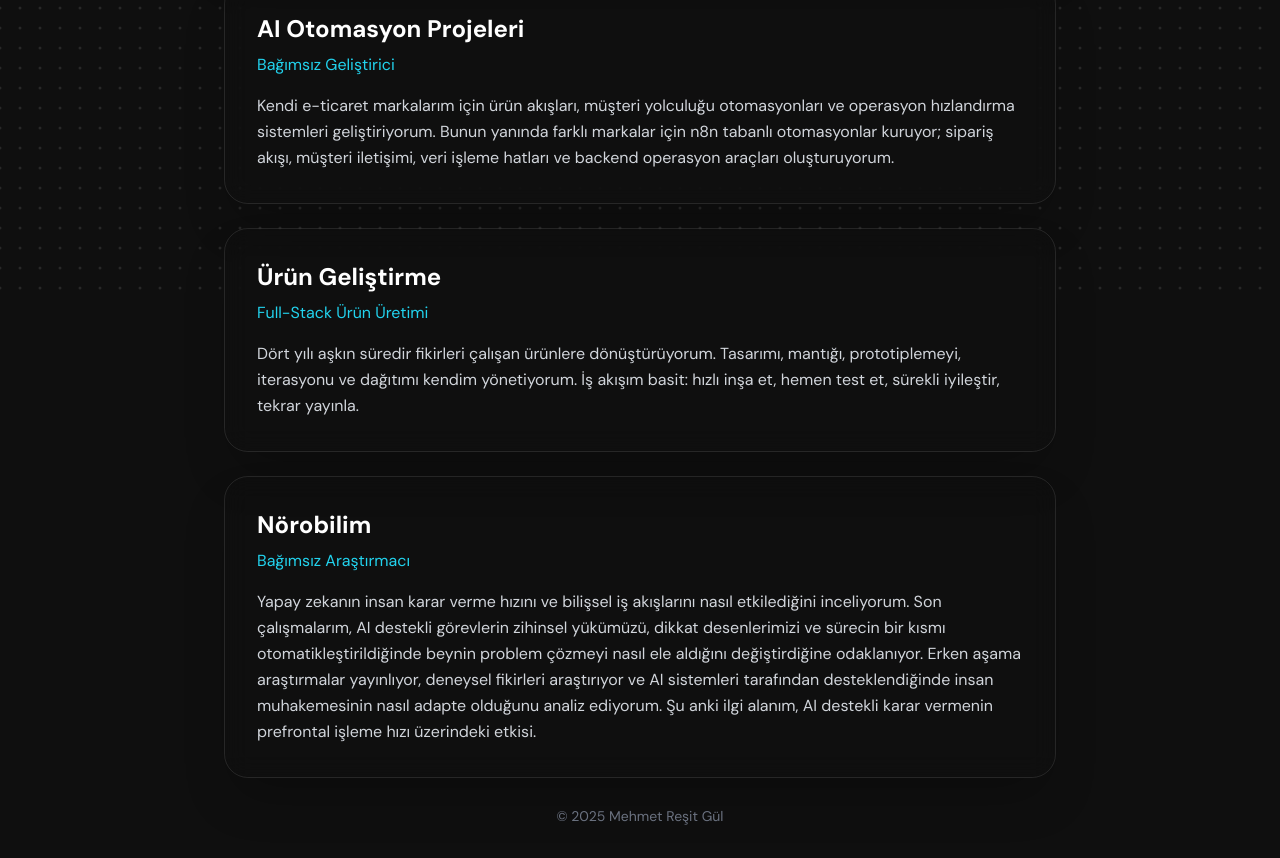
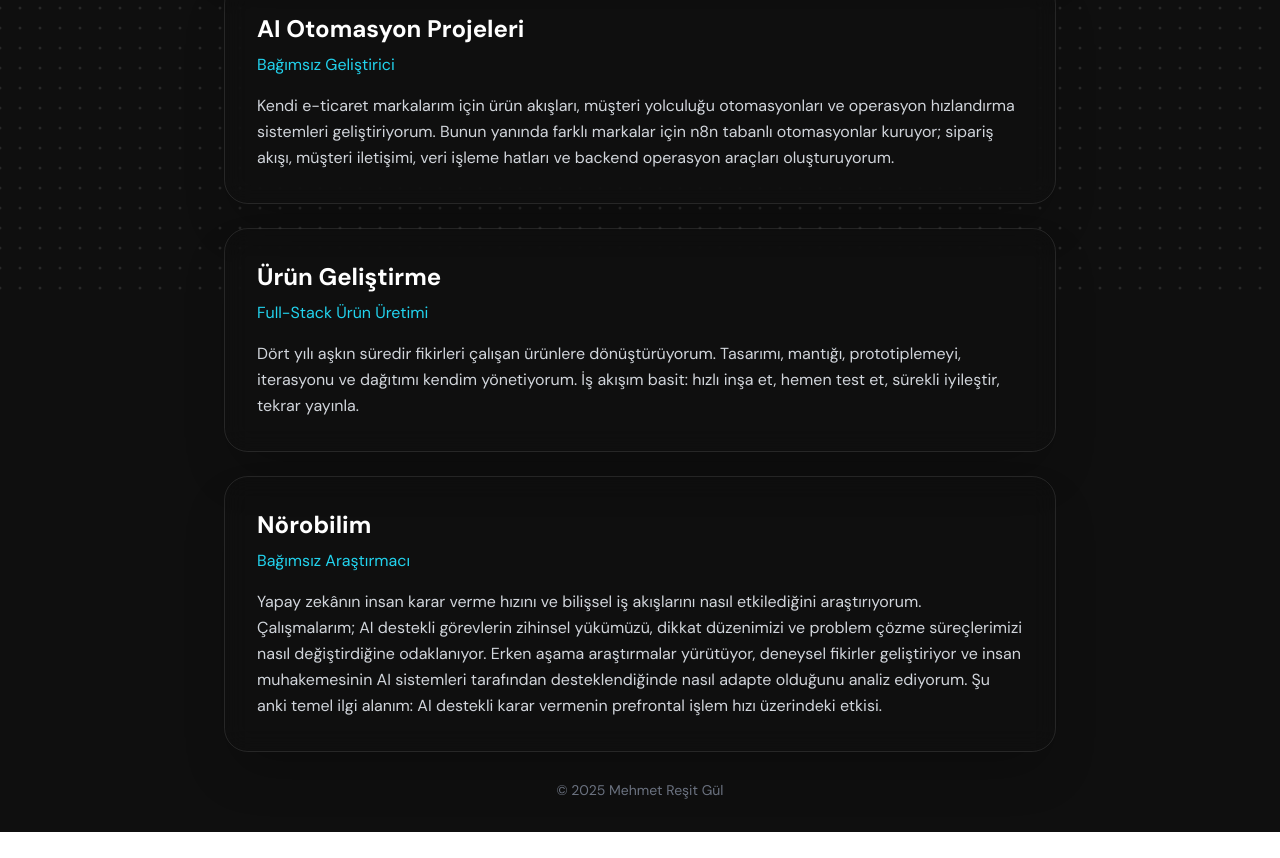
Before and after one commit to richifytr-maker/xx, a React (Vite) app: page /tr/deneyim in a window 1280 px wide. Shown: the part 492-1350 px from the top of the page. After the commit the page ends 1324 px from the top, so only its background shows below. Built offline with nearby package versions, Linux system fonts and the light colour scheme.

Commit message:
Updated ExperienceTR.tsx

```diff
--- a/src/pages/ExperienceTR.tsx
+++ b/src/pages/ExperienceTR.tsx
@@ -72,8 +72,10 @@ Bunun yanında farklı markalar için n8n tabanlı otomasyonlar kuruyor; sipari
             <p className={`leading-relaxed transition-colors duration-300 ${
               isDark ? 'text-gray-300' : 'text-gray-700'
             }`}>
-              Yapay zekanın insan karar verme hızını ve bilişsel iş akışlarını nasıl etkilediğini inceliyorum. Son çalışmalarım, AI destekli görevlerin zihinsel yükümüzü, dikkat desenlerimizi ve sürecin bir kısmı otomatikleştirildiğinde beynin problem çözmeyi nasıl ele aldığını değiştirdiğine odaklanıyor.
-              Erken aşama araştırmalar yayınlıyor, deneysel fikirleri araştırıyor ve AI sistemleri tarafından desteklendiğinde insan muhakemesinin nasıl adapte olduğunu analiz ediyorum. Şu anki ilgi alanım, AI destekli karar vermenin prefrontal işleme hızı üzerindeki etkisi.
+              Yapay zekânın insan karar verme hızını ve bilişsel iş akışlarını nasıl etkilediğini araştırıyorum. Çalışmalarım; AI destekli görevlerin zihinsel yükümüzü, dikkat düzenimizi ve problem çözme süreçlerimizi nasıl değiştirdiğine odaklanıyor.
+Erken aşama araştırmalar yürütüyor, deneysel fikirler geliştiriyor ve insan muhakemesinin AI sistemleri tarafından desteklendiğinde nasıl adapte olduğunu analiz ediyorum.
+
+Şu anki temel ilgi alanım: AI destekli karar vermenin prefrontal işlem hızı üzerindeki etkisi.
             </p>
           </div>
         </div>
```
